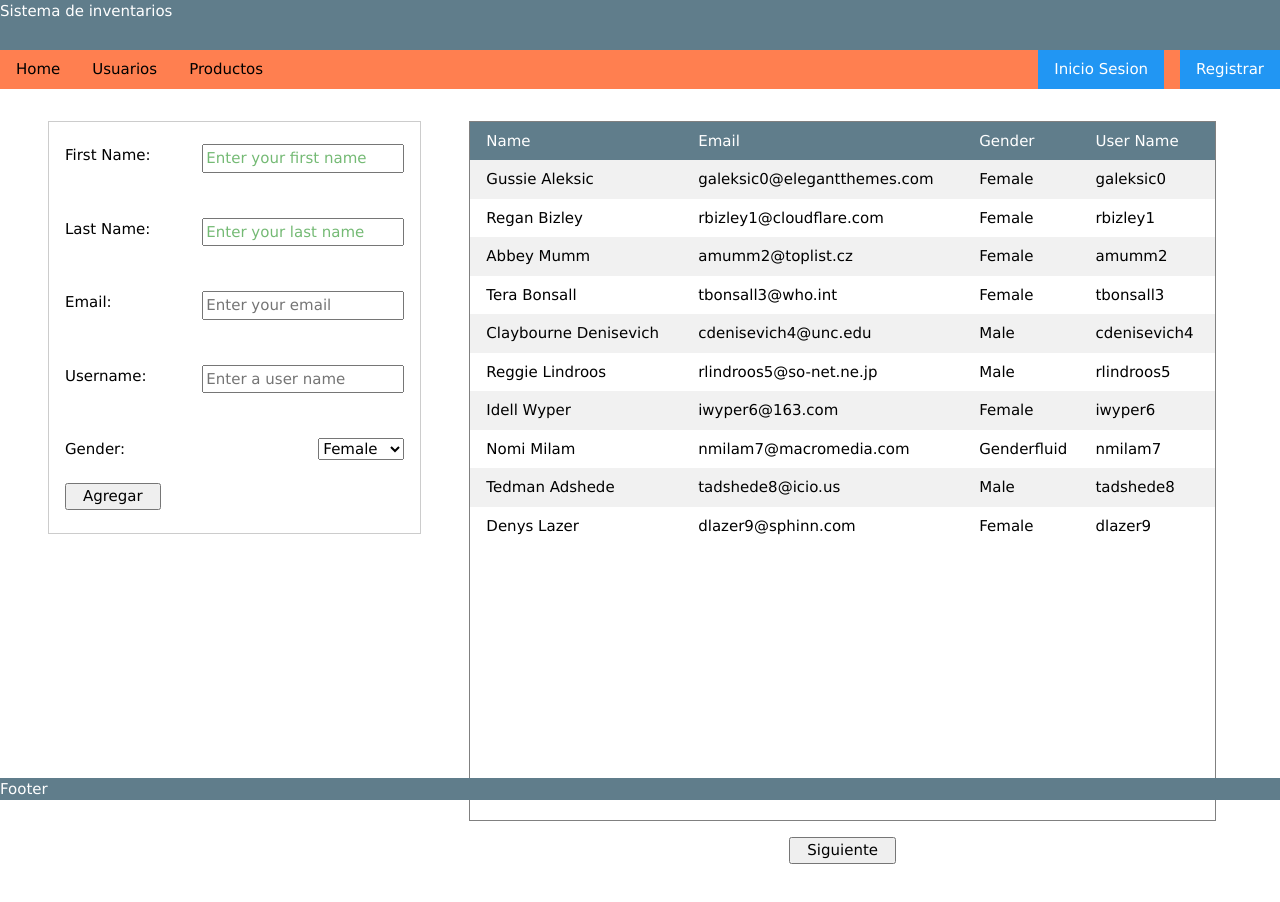
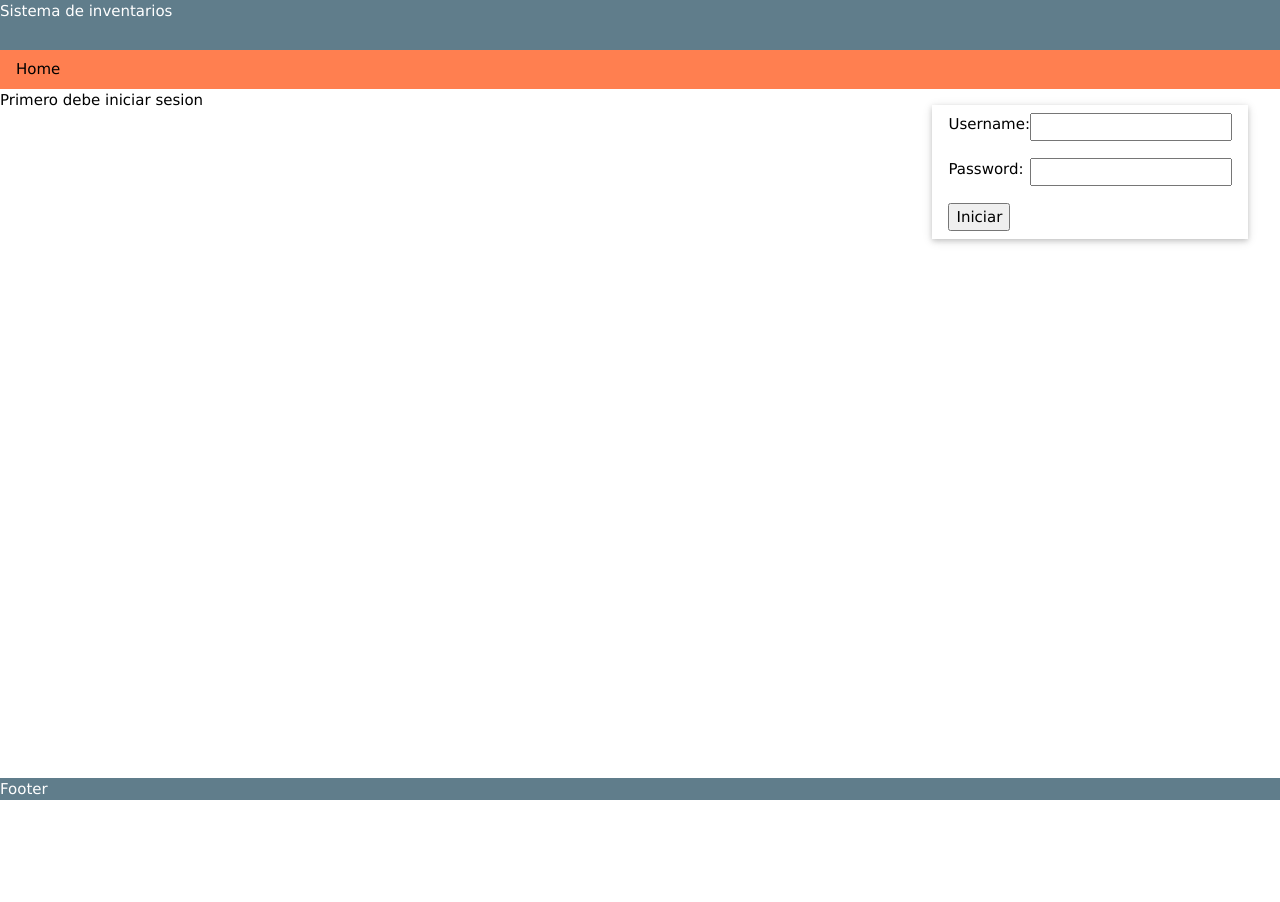
Before and after one commit to adrian-lucas/frontend_inventarios, a React (Create React App) app: page /usuarios in a window 1280 px wide. Shown: the top 902 px of the page. After the commit the page ends 800 px from the top, so only its background shows below. Built offline with nearby package versions, Linux system fonts and the light colour scheme.

Commit message:
control de usuarios implementado

```diff
--- a/src/components/formularioLogin/FormularioLogin.jsx
+++ b/src/components/formularioLogin/FormularioLogin.jsx
@@ -1,6 +1,7 @@
 import { useState } from "react";
 import ApiServicesUser from "../../services/api.servicesUser";
-function FormularioLogin({setLoginVisible}){
+
+function FormularioLogin({setSesionIniciada}){
     const dataUserEmpty = {username:'',password:''};
     const [dataUser, setDataUser] = useState(dataUserEmpty);
 
@@ -10,14 +11,18 @@ function FormularioLogin({setLoginVisible}){
         console.log(dataUser);
         if(response.status === 200){
             console.log(response.data);
+            setSesionIniciada(true);
+            localStorage.setItem("acces_token",response.data.acces_token);
+            //window.location.reload();
         }else{
             console.log('credenciales incorrectos')
+
         }
     }
 
     return (
-        <div className="w3-modal" style={{display:'block'}}>
-            <div className="w3-modal-content w3-card w3-animate-left w3-display-content w3-padding">
+        <div className="w3-container w3-right w3-margin" style={{display:'block',with:'100'}}>
+            <div className="w3-card w3-display-content w3-padding">
             <form onSubmit={LogIn}>
                 <label>
                     Username:
@@ -38,7 +43,6 @@ function FormularioLogin({setLoginVisible}){
                     required/>
                 </label><br /><br />
                 <input type="submit" value="Iniciar"/>
-                <input type="button" value="Cancelar"  onClick={()=>setLoginVisible(false)}/>
             </form>
             </div>
         </div>
--- a/src/components/navBar/navBar.jsx
+++ b/src/components/navBar/navBar.jsx
@@ -2,23 +2,38 @@ import '../../styles/w3.css'
 import { Link } from 'react-router-dom';
 import FormularioRegistro from '../formularioRegistro/FormularioRegistro';
 import FormularioLogin from '../formularioLogin/FormularioLogin';
-import { useState } from 'react';
+import { useEffect, useState } from 'react';
 function NavBar(){
     const [registroVisible, setRegistroVisible] = useState(false);
-    const [loginVisible, setLoginVisible] = useState(false);
+    const [sesionIniciada, setSesionIniciada] = useState(false);
+
+    useEffect(() => {
+     setSesionIniciada(localStorage.getItem('acces_token')!==null);
+     //console.log(localStorage.getItem('acces_token'))
+    }, [])
+
+    const cerrarSesion =()=>{
+        localStorage.clear();
+        setSesionIniciada(false);
+    }
+    console.log(sesionIniciada);
     return(
         <div>
             <div className='w3-bar' style={{backgroundColor:'coral'}}>
-                <Link className='w3-bar-item w3-hover-blue-grey w3-button' to= '/'>Home</Link>
+            <Link className='w3-bar-item w3-hover-blue-grey w3-button' to= '/'>Home</Link>
+                {sesionIniciada?
+                <div>
                 <Link className='w3-bar-item w3-hover-blue-grey w3-button' to='/usuarios'>Usuarios</Link>
                 <Link className='w3-bar-item w3-hover-blue-grey w3-button' to='productos'>Productos</Link>
                 <div className='w3-right'>
-                    <button className='w3-button w3-hover-teal w3-blue w3-margin-rigth' onClick={()=>setLoginVisible(true)}>Inicio Sesion</button>
-                    <button className='w3-button w3-hover-teal w3-blue w3-margin-left' onClick={()=>setRegistroVisible(true)}>Registrar</button>
+                <button className='w3-button w3-hover-teal w3-blue w3-margin-left' onClick={()=>setRegistroVisible(true)}>Registrar</button>
+                <Link className='w3-button w3-hover-teal w3-blue w3-margin-left' onClick={cerrarSesion} to='/'>Cerrar sesion</Link>
                 </div>
-                    {registroVisible?<FormularioRegistro setRegistroVisible={setRegistroVisible}/>:null}
-                    {loginVisible?<FormularioLogin setLoginVisible={setLoginVisible}/>:null}
-                </div>
+                </div>:
+                null}
+             {registroVisible?<FormularioRegistro setRegistroVisible={setRegistroVisible}/>:null}
+            </div>
+            {!sesionIniciada?<FormularioLogin setSesionIniciada={setSesionIniciada}/>:null}
         </div>
     )
 }
--- /dev/null
+++ b/src/pages/PageLogin.jsx
@@ -0,0 +1,5 @@
+import FormularioLogin from "../components/formularioLogin/FormularioLogin";
+function PageLogin(){
+    return <FormularioLogin/>;
+}
+export default PageLogin;
--- a/src/pages/PageProductos.jsx
+++ b/src/pages/PageProductos.jsx
@@ -28,6 +28,7 @@ function PageProductos(){
     }
 
     return (
+        localStorage.length?
         <div>
             <div className="w3-third">
                 <h4 className="w3-center">Registrar Nuevo Producto</h4>
@@ -50,6 +51,7 @@ function PageProductos(){
                 />
             </div>
         </div>
+        : <div>Primero debe iniciar sesion</div>
     )
 }
 export default PageProductos;
--- a/src/pages/PageUsuarios.jsx
+++ b/src/pages/PageUsuarios.jsx
@@ -7,6 +7,7 @@ function PageUsuarios(){
     const [usuarios,setUsuarios] = useState(data.slice(0,10));
 
     return(
+        localStorage.length>0?
         <div className="w3-container w3-row w3-margin">
             <div className="w3-third">
                 <FormularioUsuario usuarios={usuarios} setUsuarios = {setUsuarios}/>
@@ -15,6 +16,7 @@ function PageUsuarios(){
                 <TablaUsuarios usuarios = {usuarios} setUsuarios = {setUsuarios}/>
             </div>
         </div>
+        : <div>Primero debe iniciar sesion</div>
     );
 }
 export default PageUsuarios;
--- a/src/pages/home.jsx
+++ b/src/pages/home.jsx
@@ -1,7 +1,9 @@
-import ApiServices from "../services/api.services";
-import { useEffect, useState } from "react";
+function Home(){
+    return (
 
-function Home(){
-    return "hola a todos"
+        <div>
+            Este es el home
+        </div>
+    )
 }
 export default Home;
--- a/src/routes/Router.jsx
+++ b/src/routes/Router.jsx
@@ -3,9 +3,6 @@ import Home from "../pages/home";
 import Info from "../pages/info";
 import PageUsuarios from "../pages/PageUsuarios";
 import PageProductos from "../pages/PageProductos";
-import TablaProductos from "../components/tablaProductos/TablaProductos";
-import FormularioLogin from "../components/formularioLogin/FormularioLogin";
-import FormularioRegistro from "../components/formularioRegistro/FormularioRegistro";
 function Router(){
     return (
         <Routes>
@@ -13,9 +10,6 @@ function Router(){
             <Route path="/info" element = {<Info/>}/>
             <Route path="/usuarios" element = {<PageUsuarios/>} />
             <Route path="/productos" element = {<PageProductos/>}/>
-            <Route path="/prueba" element = {<TablaProductos/>}/>
-            <Route path="/login" element = {<FormularioLogin/>}/>
-            <Route path="/registrar" element = {<FormularioRegistro/>}/>
         </Routes>
     );
 }
--- a/src/services/api.services.js
+++ b/src/services/api.services.js
@@ -1,8 +1,13 @@
+//'Bearer Zr2esjVc8O58XLNKLeHDaMNZGk_vFUwV'
 import { API } from "./conection";
+const getAuthorization =()=>{
+    const access_token = localStorage.length>0?localStorage.getItem('acces_token'):'';
+    return {authorization:`Bearer ${access_token}`}
+}
 const ApiServices = {
     getProductos:async (pagina)=>{
         let response ={};
-        await API.get('producto/view-pagination',{params:{pageSize:15,page:pagina},headers:{authorization:'Bearer Zr2esjVc8O58XLNKLeHDaMNZGk_vFUwV'}})
+        await API.get('producto/view-pagination',{params:{pageSize:15,page:pagina},headers:getAuthorization()})
             .then((res)=>{response=res})
             .catch((error)=>{
                 response = error.response?error.response:{};
@@ -14,7 +19,7 @@ const ApiServices = {
 
     registrarProducto:async (producto)=>{
         let response ={};
-        await API.post('producto/register',producto)
+        await API.post('producto/register',producto,{headers:getAuthorization()})
             .then((res)=>{response=res})
             .catch((error)=>{
                 response=error.response?error.response:{};
@@ -26,7 +31,7 @@ const ApiServices = {
 
     modificarProducto:async (id,cuerpo)=>{
         let response = {};
-        await API.put('producto/change-data?id='+id,cuerpo)
+        await API.put('producto/change-data?id='+id,cuerpo,{headers:getAuthorization()})
         .then((res)=>{response=res})
         .catch((error)=>{
             response=error.response?error.response:{};
@@ -36,7 +41,7 @@ const ApiServices = {
     },
     eliminarProducto:async(id)=>{
         let response = {};
-        await API.delete('producto/remove?id='+id)
+        await API.delete('producto/remove?id='+id,{headers:getAuthorization()})
         .then((res)=>{response=res})
         .catch((error)=>{
             response=error.response?error.response:{};
@@ -46,7 +51,7 @@ const ApiServices = {
     },
     getMarcas:async()=>{
         let response = {};
-        await API.get('marca/view-all-brands')
+        await API.get('marca/view-all-brands',{headers:getAuthorization()})
         .then((res)=>{response=res})
         .catch((error)=>{
             response = error.response?error.response:{};
@@ -56,7 +61,7 @@ const ApiServices = {
     },
     getSecciones:async()=>{
         let response = {};
-        await API.get('seccion/view-all-seccions')
+        await API.get('seccion/view-all-seccions',{headers:getAuthorization()})
         .then((res)=>{response=res})
         .catch((error)=>{
             response = error.response?error.response:{};
--- a/src/services/api.servicesUser.js
+++ b/src/services/api.servicesUser.js
@@ -1,8 +1,12 @@
 import { API } from "./conection";
+const getAuthorization =()=>{
+    const access_token = localStorage.length>0?localStorage.getItem('acces_token'):'';
+    return {authorization:`Bearer ${access_token}`}
+}
 const ApiServicesUser = {
     registerUser:async(userData)=>{
         let response = {};
-        await API.post('user/register',userData)
+        await API.post('user/register',userData,{headers:getAuthorization()})
         .then((res)=>{response=res})
         .catch((error)=>{
             response = error.response?error.response:{};
```
